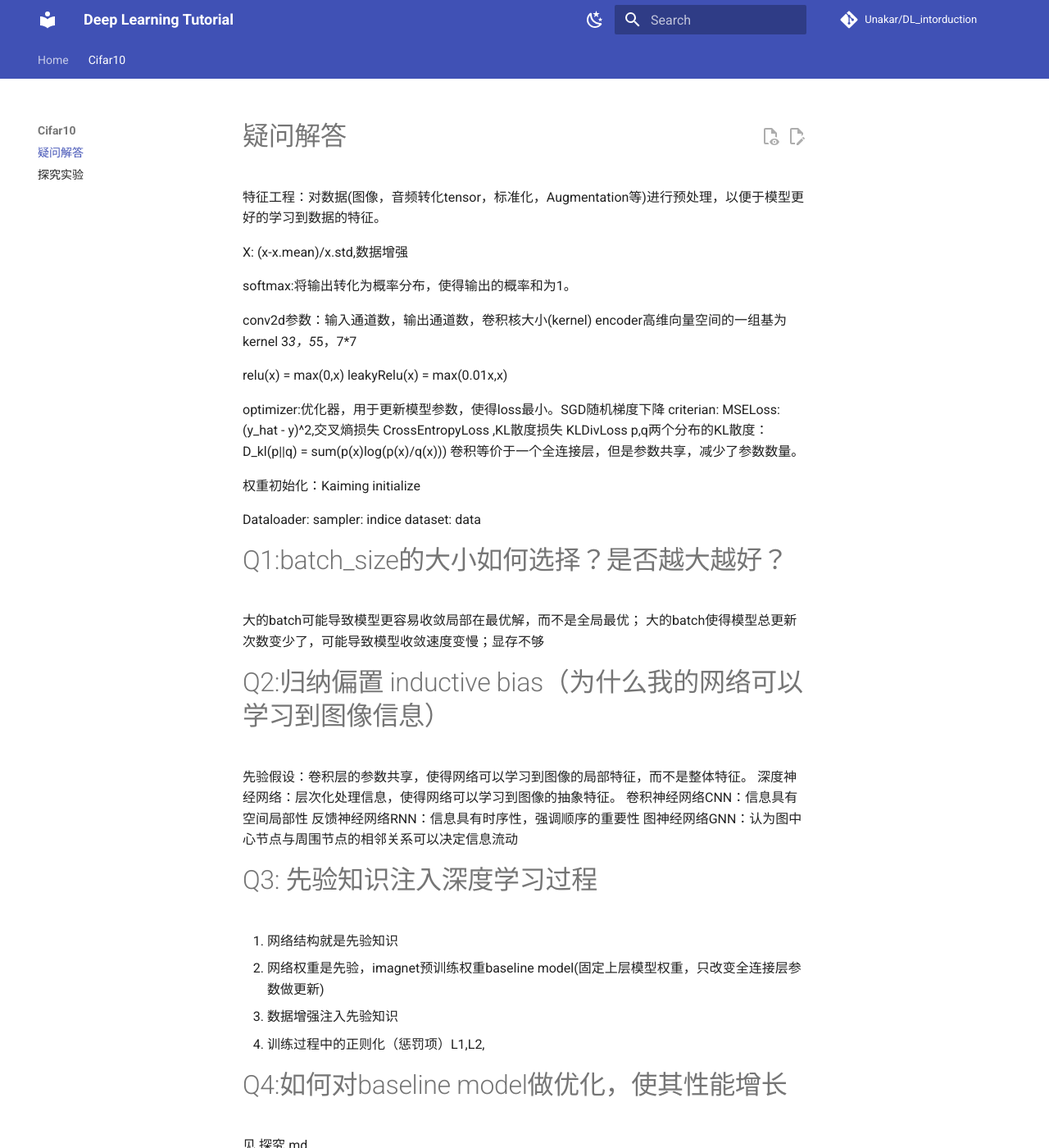
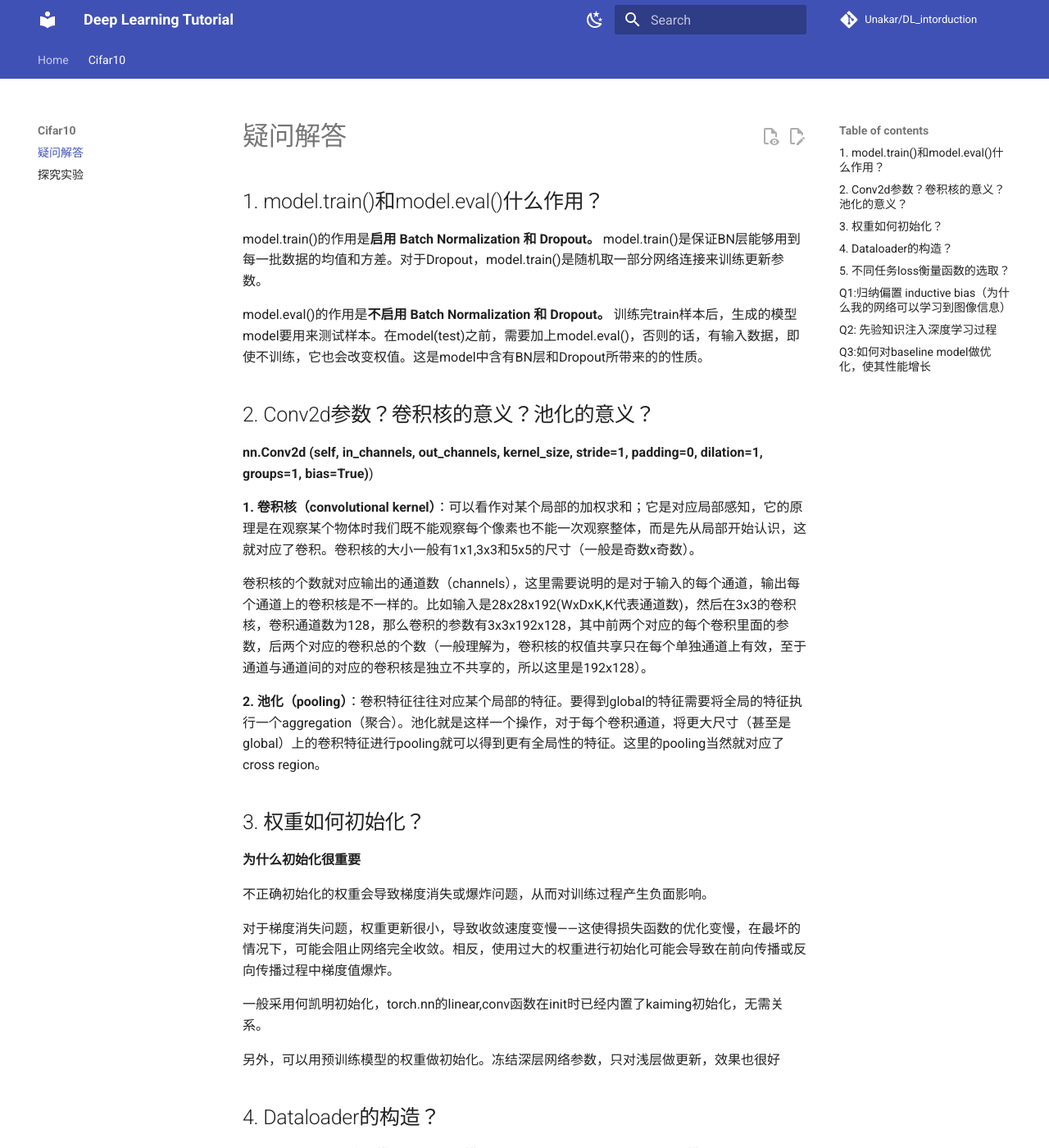
Before and after one commit to Unakar/DL_intorduction, an MkDocs documentation site: the page built from docs/cifar10/问题.md, in a window 1280 px wide and 1400 px high. Shown: the whole window at 82% size. Built offline with MkDocs 1.6.1 and Material for MkDocs 9.7.7, drawn with Linux system fonts in a browser that asks for light colours; comment, search, counter and statistics services are not loaded; some of the changed text lies outside the part shown.

Commit message:
问题解答

```diff
--- a/docs/cifar10/问题.md
+++ b/docs/cifar10/问题.md
@@ -1,44 +1,63 @@
 # 疑问解答
-特征工程：对数据(图像，音频转化tensor，标准化，Augmentation等)进行预处理，以便于模型更好的学习到数据的特征。
+## 1. model.train()和model.eval()什么作用？
 
-X: (x-x.mean)/x.std,数据增强
+ model.train()的作用是**启用 Batch Normalization 和 Dropout。** model.train()是保证BN层能够用到每一批数据的均值和方差。对于Dropout，model.train()是随机取一部分网络连接来训练更新参数。
+
+ model.eval()的作用是**不启用 Batch Normalization 和 Dropout。** 训练完train样本后，生成的模型model要用来测试样本。在model(test)之前，需要加上model.eval()，否则的话，有输入数据，即使不训练，它也会改变权值。这是model中含有BN层和Dropout所带来的的性质。
+
+## 2. Conv2d参数？卷积核的意义？池化的意义？
+
+ **nn.Conv2d (self, in_channels, out_channels, kernel_size, stride=1, padding=0, dilation=1, groups=1, bias=True)**)
+
+**1. 卷积核（convolutional kernel）**：可以看作对某个局部的加权求和；它是对应局部感知，它的原理是在观察某个物体时我们既不能观察每个像素也不能一次观察整体，而是先从局部开始认识，这就对应了卷积。卷积核的大小一般有1x1,3x3和5x5的尺寸（一般是奇数x奇数）。
+
+卷积核的个数就对应输出的通道数（channels），这里需要说明的是对于输入的每个通道，输出每个通道上的卷积核是不一样的。比如输入是28x28x192(WxDxK,K代表通道数)，然后在3x3的卷积核，卷积通道数为128，那么卷积的参数有3x3x192x128，其中前两个对应的每个卷积里面的参数，后两个对应的卷积总的个数（一般理解为，卷积核的权值共享只在每个单独通道上有效，至于通道与通道间的对应的卷积核是独立不共享的，所以这里是192x128）。
+
+**2. 池化（pooling）**：卷积特征往往对应某个局部的特征。要得到global的特征需要将全局的特征执行一个aggregation（聚合）。池化就是这样一个操作，对于每个卷积通道，将更大尺寸（甚至是global）上的卷积特征进行pooling就可以得到更有全局性的特征。这里的pooling当然就对应了cross region。
+
+## 3. 权重如何初始化？
+
+ **为什么初始化很重要**
+
+不正确初始化的权重会导致梯度消失或爆炸问题，从而对训练过程产生负面影响。
+
+对于梯度消失问题，权重更新很小，导致收敛速度变慢——这使得损失函数的优化变慢，在最坏的情况下，可能会阻止网络完全收敛。相反，使用过大的权重进行初始化可能会导致在前向传播或反向传播过程中梯度值爆炸。
+
+一般采用何凯明初始化，torch.nn的linear,conv函数在init时已经内置了kaiming初始化，无需关系。
+
+另外，可以用预训练模型的权重做初始化。冻结深层网络参数，只对浅层做更新，效果也很好
+
+## 4. Dataloader的构造？
+
+**DataLoader**包括**两个子模块**，**Sampler模块**，主要是生成索引index，**DataSet模块**，主要是根据索引读取数据。Dataset 类是一个抽象类，它可以用来表示数据集。我们通过继承 Dataset 类来自定义数据集的格式、大小和其它属性，后面就可以供 DataLoader 类直接使用。
+
+在实际项目中，如果数据量很大，考虑到内存有限、I/O 速度等问题，在训练过程中不可能一次性的将所有数据全部加载到内存中，也不能只用一个进程去加载，所以就需要多进程、迭代加载，而 **DataLoader** 就是基于这些需要被设计出来的。**DataLoader** 是一个迭代器，最基本的使用方法就是**传入一个 Dataset 对象**，它会根据参数 **batch_size** 的值生成一个 batch 的数据，节省内存的同时，它还可以实现多进程、数据打乱等处理。
+
+## 5. 不同任务loss衡量函数的选取？
+
+回归损失一般采用MSE
+
+分类任务常用交叉熵
+
+loss函数选取与设置往往随着任务场景和先验知识而发生变动
 
 
-softmax:将输出转化为概率分布，使得输出的概率和为1。
 
-conv2d参数：输入通道数，输出通道数，卷积核大小(kernel)
-encoder高维向量空间的一组基为kernel 3*3，5*5，7*7
+## Q1:归纳偏置 inductive bias（为什么我的网络可以学习到图像信息）
 
-relu(x) = max(0,x)
-leakyRelu(x) = max(0.01x,x)
-
-optimizer:优化器，用于更新模型参数，使得loss最小。SGD随机梯度下降
-criterian: MSELoss: (y_hat - y)^2,交叉熵损失 CrossEntropyLoss ,KL散度损失 KLDivLoss
-p,q两个分布的KL散度：D_kl(p||q) = sum(p(x)log(p(x)/q(x)))
-卷积等价于一个全连接层，但是参数共享，减少了参数数量。
-
-权重初始化：Kaiming initialize
-
-Dataloader:
-     sampler: indice
-     dataset: data
-
-# Q1:batch_size的大小如何选择？是否越大越好？
-大的batch可能导致模型更容易收敛局部在最优解，而不是全局最优；
-大的batch使得模型总更新次数变少了，可能导致模型收敛速度变慢；显存不够
-
-# Q2:归纳偏置 inductive bias（为什么我的网络可以学习到图像信息）
 先验假设：卷积层的参数共享，使得网络可以学习到图像的局部特征，而不是整体特征。
 深度神经网络：层次化处理信息，使得网络可以学习到图像的抽象特征。
 卷积神经网络CNN：信息具有空间局部性
 反馈神经网络RNN：信息具有时序性，强调顺序的重要性
 图神经网络GNN：认为图中心节点与周围节点的相邻关系可以决定信息流动
 
-# Q3: 先验知识注入深度学习过程
+## Q2: 先验知识注入深度学习过程
+
 1. 网络结构就是先验知识
 2. 网络权重是先验，imagnet预训练权重baseline model(固定上层模型权重，只改变全连接层参数做更新)
 3. 数据增强注入先验知识
 4. 训练过程中的正则化（惩罚项）L1,L2,
 
-# Q4:如何对baseline model做优化，使其性能增长
+## Q3:如何对baseline model做优化，使其性能增长
+
 见 探究.md
```
